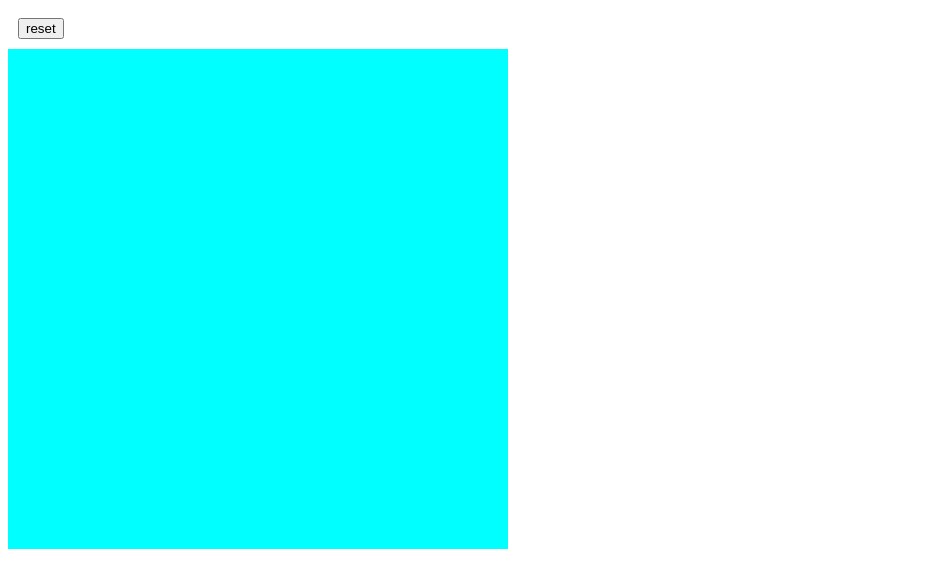
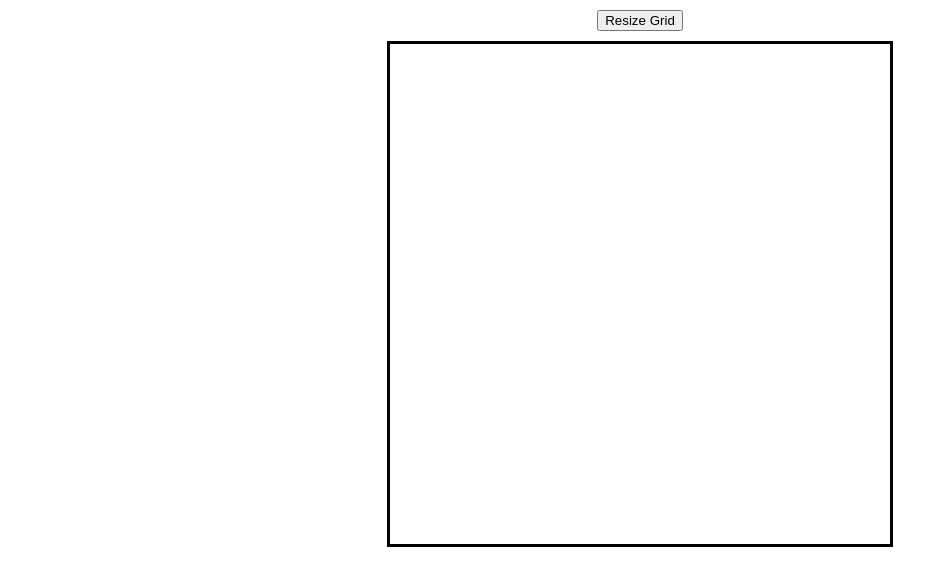
Before and after one commit to SeanGrimes44/etch-a-sketch, a plain HTML site: page index.html in a window 1280 px wide. Shown: the whole page, without its empty margins (0-948 px from the left). Drawn offline with Linux system fonts and the light colour scheme.

Commit message:
Add constraints to resizing the grid

```diff
--- a/index.html
+++ b/index.html
@@ -6,7 +6,7 @@
         <link rel="stylesheet" href="styles.css">
     </head>
     <body>
-        <button>reset</button>
+        <button>Resize Grid</button>
         <div class="container">
         </div>
         <script src="index.js"></script>
--- a/index.js
+++ b/index.js
@@ -1,19 +1,23 @@
 createGrid(4);
 
 const resizeButton = document.querySelector("button");
-resizeButton.addEventListener("click", () => {
+resizeButton.addEventListener("click", resizeGrid);
 
+function resizeGrid () {
     let child = document.querySelector(".container").lastElementChild;
     while (child) {
         document.querySelector(".container").removeChild(child);
         child = document.querySelector(".container").lastElementChild;
     }
-    let size = prompt("Enter a grid size.");
+    let size = prompt("Enter a grid size. Must be a valid number that is less than or equal to 100.");
     let sizeInt = parseInt(size);
     if (sizeInt != NaN && sizeInt <= 100) {
         createGrid(sizeInt);
     }
-});
+    else {
+        resizeGrid();
+    }
+}
 
 
 function createGrid (gridSize) {
--- a/styles.css
+++ b/styles.css
@@ -1,15 +1,22 @@
+
 button {
-    margin: 10px;
+    margin: 10px auto;
+    text-align: center;
+    align-items: center;
+    display: block;
 }
 
 .container {
     display: grid;
     height: 500px;
     width: 500px;
+    border-color: black;
+    border-style: solid;
+    margin: auto;
 }
 
 .box {
-    background-color: aqua;
+    background-color: white;
 }
 
 .hovered {
```
